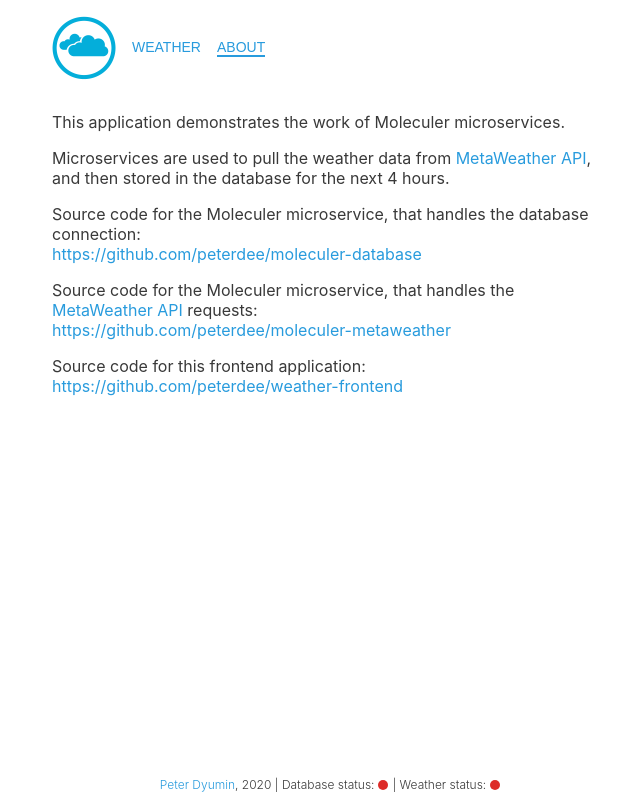
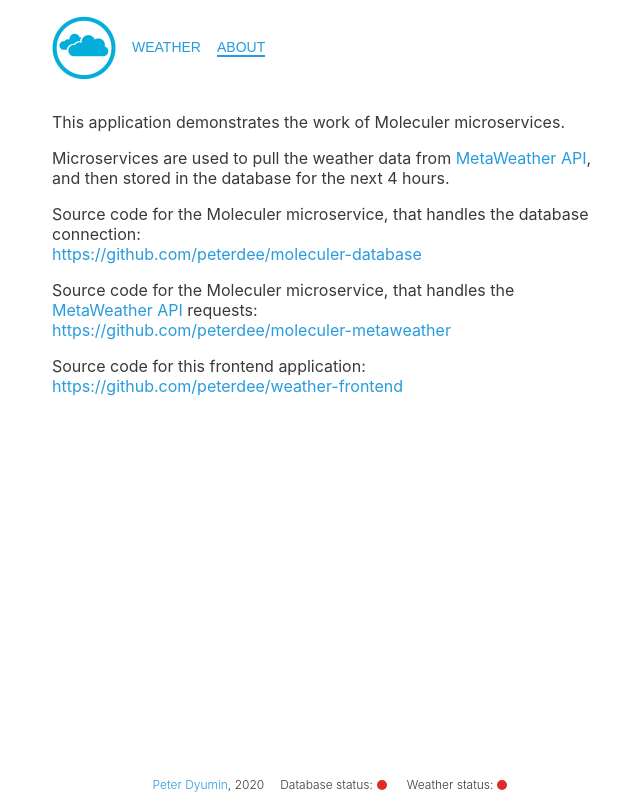
Before and after one commit to peterdee/weather-frontend, a React (Create React App) app: page /about in a window 1280 px wide. Shown: the whole page, without its empty margins (308-948 px from the left). Built offline with nearby package versions, Linux system fonts and the light colour scheme; no server answers.

Commit message:
Adjust Footer

```diff
--- a/src/components/Footer.scss
+++ b/src/components/Footer.scss
@@ -28,3 +28,6 @@
     background-color: var(--blue-highlight);
   }
 }
+.margins {
+  margin: 0 16px;
+}
--- a/src/components/Footer.tsx
+++ b/src/components/Footer.tsx
@@ -58,15 +58,24 @@ const Footer: React.FC = () => {
 
   return (
     <div className="flex justify-content-center align-items-center footer noselect">
+      <div className="flex align-items-center">
         <a
           href="https://github.com/peterdee"
-      >Peter Dyumin</a>, { new Date().getFullYear() } | Database status: <div
+        >Peter Dyumin</a>, { new Date().getFullYear() }
+      </div>
+      <div className="flex align-items-center margins">
+        Database status:
+        <div
           className={`status pointer ${database.class}`}
           title={database.title}
-      /> | Weather status: <div
+        />
+      </div>
+      <div className="flex align-items-center">
+        Weather status: <div
           className={`status pointer ${metaweather.class}`}
           title={metaweather.title}
         />
+      </div>
     </div>
   );
 };
```
Lines whose indentation alone changed are shown as unchanged.
